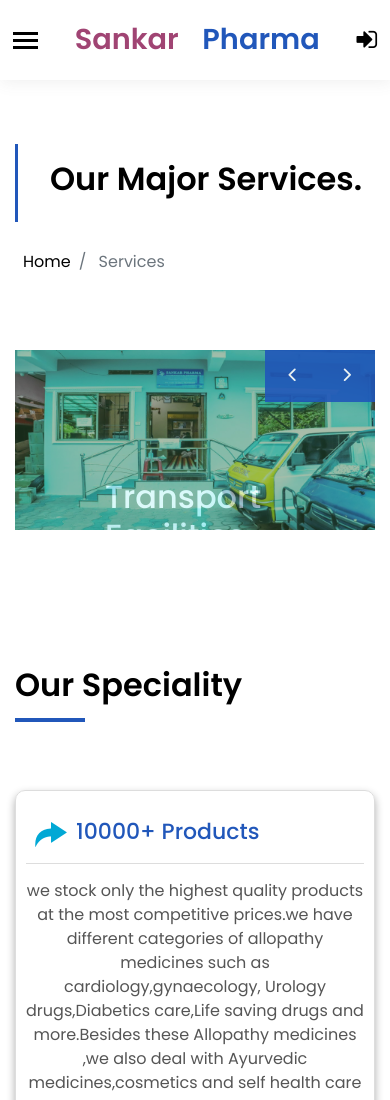
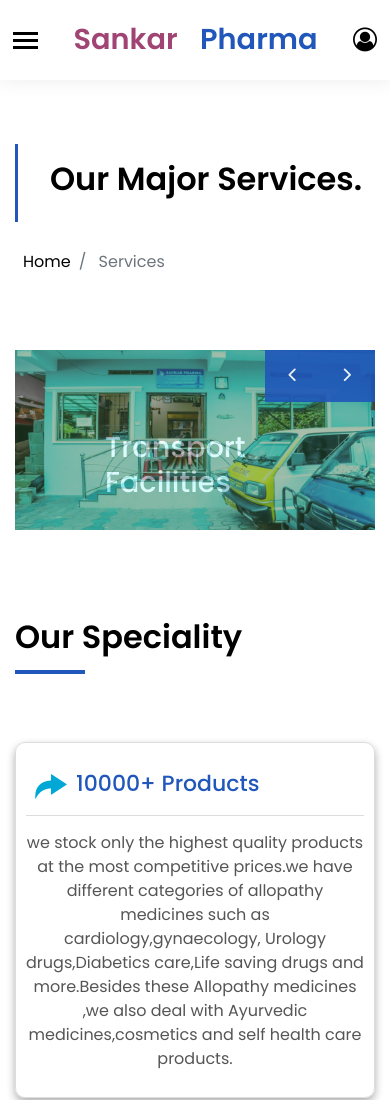
Before and after one commit to dilshad-shibin/sankarpharma, a plain HTML site: page services.html in a window 390 px wide. Shown: the top 1100 px of the page. Drawn offline with nearby package versions, Linux system fonts and the light colour scheme.

Commit message:
services page responsive changes

```diff
--- a/css/style.css
+++ b/css/style.css
@@ -374,6 +374,13 @@ a:hover {
   top: 50%;
   left: 50%;
   transform: translate(-50%,50%);
+}
+
+@media(max-width: 576px){
+  .overlay-color h2{
+    top: 25%;
+    font-size: 1.8rem;
+  }
 }
 
 /*------/ Owl carousel /------*/
@@ -1228,6 +1235,12 @@ a:hover {
   margin-bottom: 3rem;
 }
 
+@media(max-width: 576px){
+  .gallery-property{
+    margin-bottom: 0;
+  }
+}
+
 .property-price {
   margin: 0 auto;
 }
--- a/services.html
+++ b/services.html
@@ -190,7 +190,7 @@
         </button>
         <a class="navbar-brand text-brand" href="index.html">Sankar<span class="color-b">Pharma</span></a>
         <button type="button" class="btn btn-link nav-search d-md-none" data-toggle="modal" data-target="#exampleModal">
-          <span class="fa fa-sign-in" aria-hidden="true"></span>
+          <span class="fa fa-user-circle-o" aria-hidden="true"></span>
         </button>
         <div class="navbar-collapse collapse justify-content-center" id="navbarDefault">
           <ul class="navbar-nav">
@@ -252,19 +252,19 @@
                             <div class="overlay overlay-color">
                                 <h2>Transport Facilities</h2>
                             </div>
-                            <img src="img/about/about-transport.jpg" alt="">
+                            <img src="img/about/about-transport.jpg" alt="" class="img-fluid">
                         </div>
                         <div class="carousel-item-b">
                             <div class="overlay overlay-color">
                                 <h2>Sankar Storage</h2>
                             </div>
-                            <img src="img/about/about-storage.jpg" alt="">
+                            <img src="img/about/about-storage.jpg" alt="" class="img-fluid">
                         </div>
                         <div class="carousel-item-b">
                           <div class="overlay overlay-color">
                               <h2>Sankar Staff</h2>
                           </div>
-                          <img src="img/about/about-staff.jpg" alt="">
+                          <img src="img/about/about-staff.jpg" alt="" class="img-fluid">
                       </div>
                     </div>
                 </div>
```
